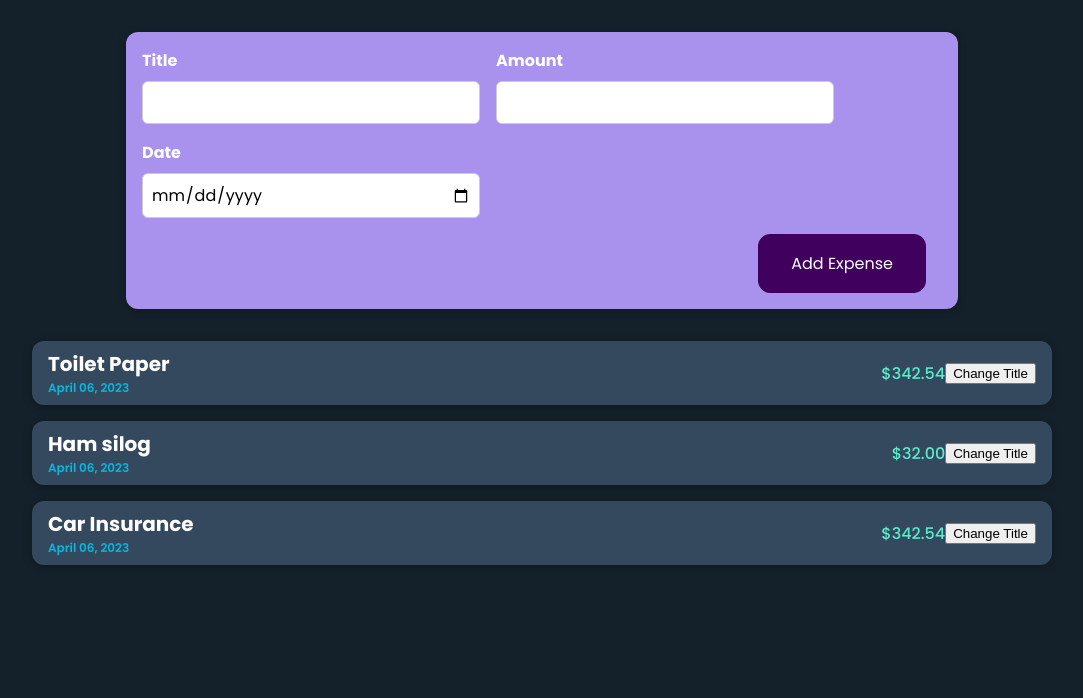
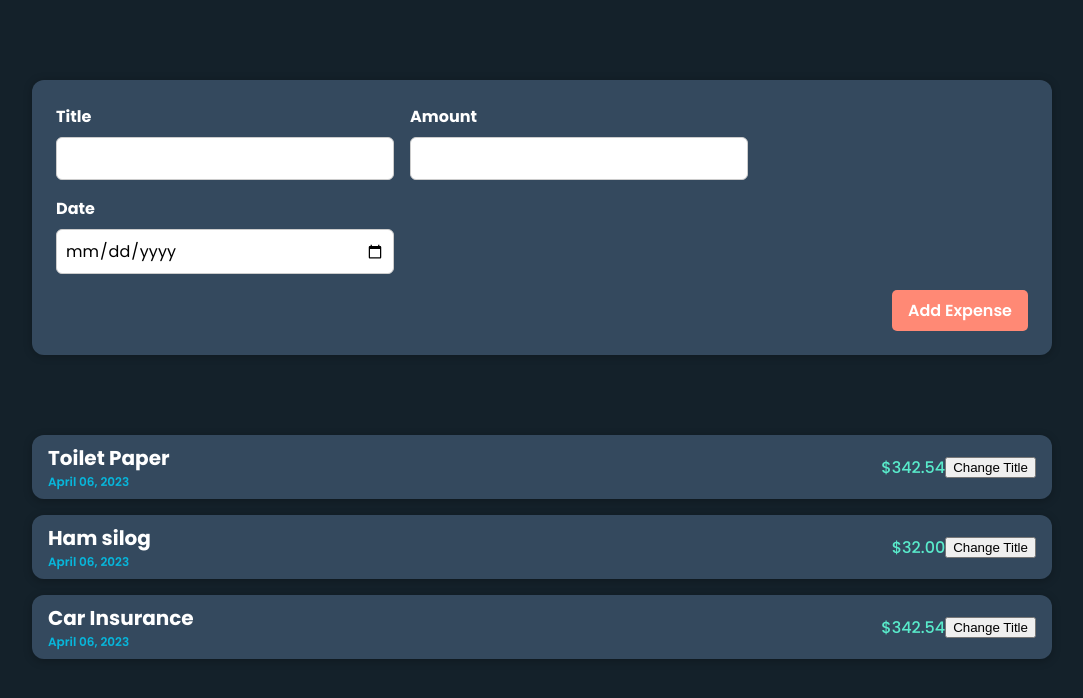
Before and after one commit to Millenmark/react-mini-expense-tracker, a React (Vite) app: page / in a window 1280 px wide. Shown: the top 698 px of the page, without its empty margins (98-1181 px from the left). Built offline with nearby package versions, Linux system fonts and the light colour scheme.

Commit message:
added styling

```diff
--- a/src/components/expenseForm/ExpenseFormStyle.css
+++ b/src/components/expenseForm/ExpenseFormStyle.css
@@ -24,3 +24,30 @@
 .new-expense__actions {
   text-align: right;
 }
+
+.new-expense__actions button {
+  font: inherit;
+  font-weight: 600;
+  cursor: pointer;
+  padding: .5rem 1rem;
+  border: none;
+  background-color: var(--color-primary);
+  color: white;
+  border-radius: 5px;
+}
+
+.new-expense__actions button:hover,
+.new-expense__actions button:active {
+  background-color: #d66b2d;
+}
+
+.new-expense__actions button.alternative {
+  color: #220131;
+  border-color: transparent;
+  background-color: transparent;
+}
+
+.new-expense__actions button.alternative:hover,
+.new-expense__actions button.alternative:active {
+  background-color: #ddb3f8;
+}
--- a/src/containers/newExpenseSection/NewExpenseSection.jsx
+++ b/src/containers/newExpenseSection/NewExpenseSection.jsx
@@ -1,13 +1,16 @@
 import './NewExpenseStyle.css'
-import { ExpenseForm } from '../../components'
+import { ExpenseForm, Card } from '../../components'
 import React from 'react'
 
 
 const NewExpenseSection = () => {
   return (
-    <div className='new-expense'>
-      <ExpenseForm/>
-    </div>
+    <Card>
+      <div className='new-expense'>
+        <ExpenseForm/>
+      </div>
+    </Card>
+
   )
 }
 
--- a/src/containers/newExpenseSection/NewExpenseStyle.css
+++ b/src/containers/newExpenseSection/NewExpenseStyle.css
@@ -1,38 +1,8 @@
 .new-expense {
-  background-color: #a892ee;
-  padding: 1rem;
-  margin: 2rem auto;
-  width: 50rem;
-  max-width: 95%;
+  background-color: var(--color-dark);
+  padding: 1.5rem;
+  margin-block: 5rem;
   border-radius: 12px;
   text-align: center;
   box-shadow: 0 1px 8px rgba(0, 0, 0, 0.25);
 }
-
-.new-expense button {
-  font: inherit;
-  cursor: pointer;
-  padding: 1rem 2rem;
-  border: 1px solid #40005d;
-  background-color: #40005d;
-  color: white;
-  border-radius: 12px;
-  margin-right: 1rem;
-}
-
-.new-expense button:hover,
-.new-expense button:active {
-  background-color: #510674;
-  border-color: #510674;
-}
-
-.new-expense button.alternative {
-  color: #220131;
-  border-color: transparent;
-  background-color: transparent;
-}
-
-.new-expense button.alternative:hover,
-.new-expense button.alternative:active {
-  background-color: #ddb3f8;
-}
```
